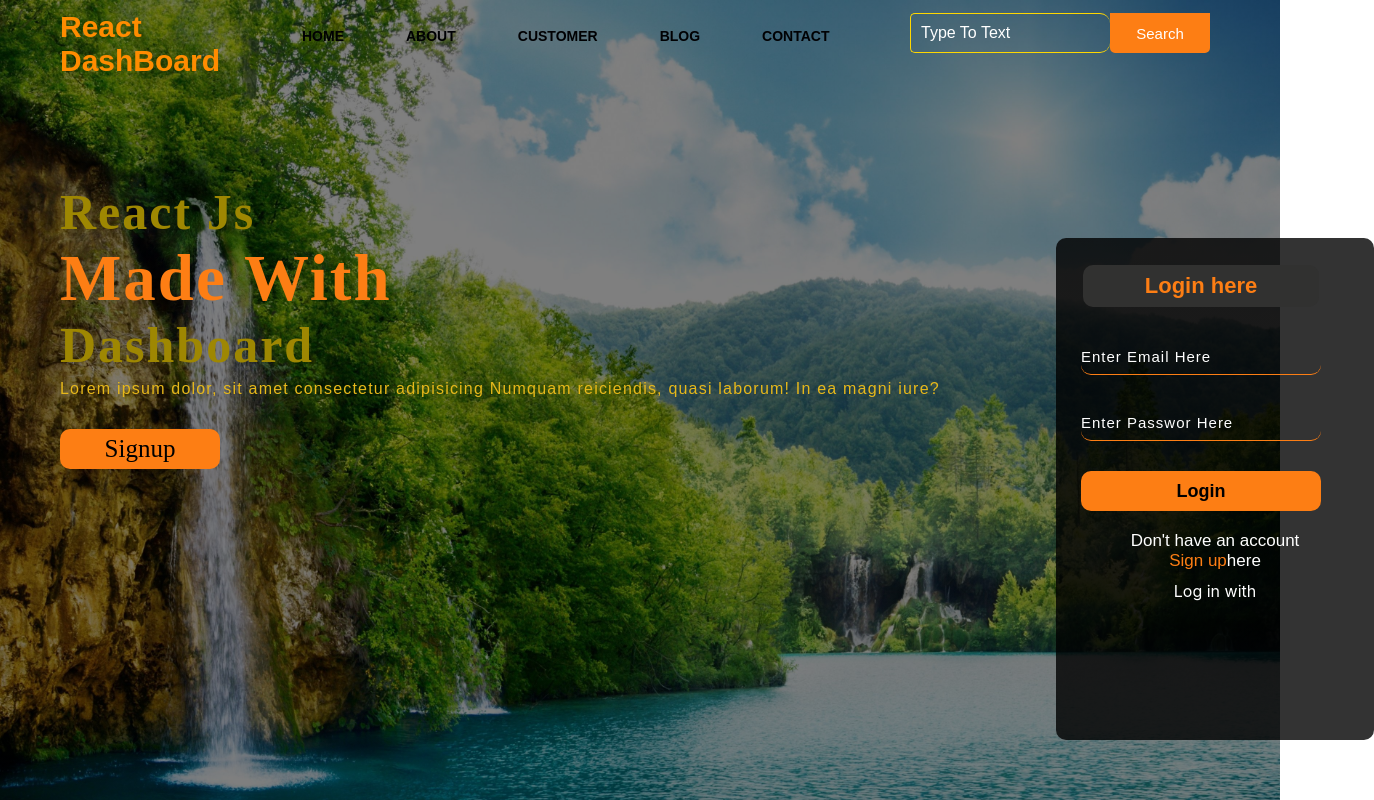
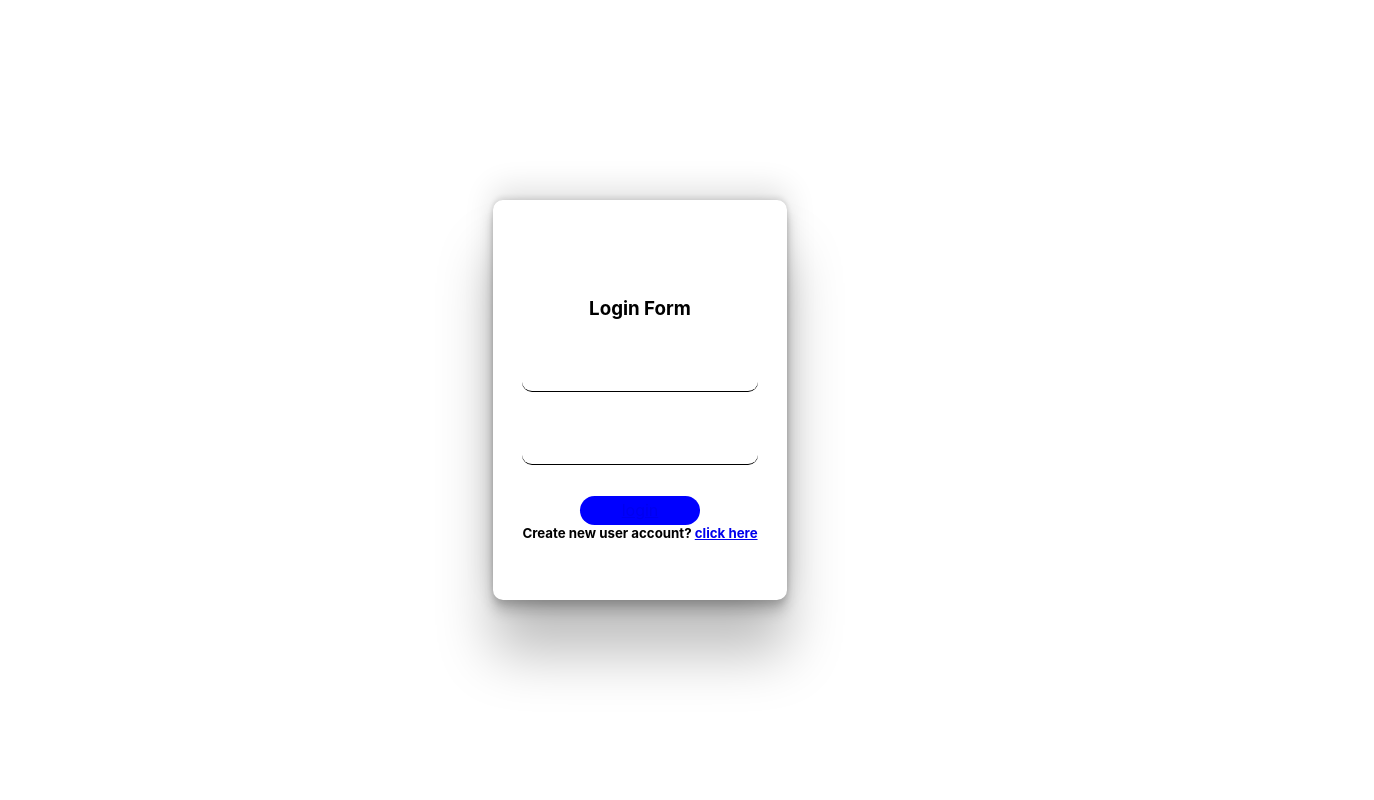
Before and after one commit to Mish880/React-Js-Simple-Templates, a React (Create React App) app: page /page in a window 1280 px wide. Shown: the top 800 px of the page, 1374 px wide, since content can reach past the window. Built offline with nearby package versions, Linux system fonts and the light colour scheme.

Commit message:
Update Routing

```diff
--- a/package.json
+++ b/package.json
@@ -8,6 +8,7 @@
     "@testing-library/user-event": "^13.5.0",
     "react": "^18.2.0",
     "react-dom": "^18.2.0",
+    "react-router-dom": "^6.3.0",
     "react-scripts": "5.0.1",
     "web-vitals": "^2.1.4"
   },
--- a/src/App.js
+++ b/src/App.js
@@ -1,3 +1,4 @@
+import {Route, Routes} from "react-router-dom";
 import Loginform from "./page/login/login";
 import Dashboardform from "./page/Dashboard/Dashboard";
 import UserRegistrationform from "./page/UserRegistration/UserRegistration";
@@ -6,10 +7,13 @@ import UserRegistrationform from "./page/UserRegistration/UserRegistration";
 
 function App() {
   return (
-    <div>
-        {/* <Loginform/>  */}
-        <Dashboardform/>
-        {/* <UserRegistrationform/> */}
+    <div className="App">
+        <Routes>
+
+          <Route path='/page' element={<Loginform/>}/>
+          <Route path='/dashboard' element={<Dashboardform/>}/>
+        </Routes>
+
 
     </div>
   );
--- a/src/index.js
+++ b/src/index.js
@@ -1,5 +1,6 @@
 import React from 'react';
 import ReactDOM from 'react-dom/client';
+import { BrowserRouter } from 'react-router-dom';
 import './index.css';
 import App from './App';
 
@@ -7,6 +8,8 @@ import App from './App';
 const root = ReactDOM.createRoot(document.getElementById('root'));
 root.render(
   <React.StrictMode>
-    <App />
-  </React.StrictMode>
+    <BrowserRouter>
+     <App />
+    </BrowserRouter>
+   </React.StrictMode>
 );
--- a/src/page/login/login.jsx
+++ b/src/page/login/login.jsx
@@ -1,5 +1,6 @@
 import React from 'react'
 import "./login.css"
+import {Link} from 'react-router-dom'
 
 const Loginform = () => {
   return (
@@ -15,7 +16,7 @@ const Loginform = () => {
             <input type="password" placeholder='Password'/>
         </div>
         <div id='box_button'>
-            <div id='btn_login'>login</div>
+            <div id='btn_login'><Link to ='/dashboard'>login</Link></div>
             <h5>Create new user account? <a href="/signup">click here</a></h5>
         </div>
         </div>
```
Also changed, not shown: 1 other file (tests, documents, lock files or other folders).
